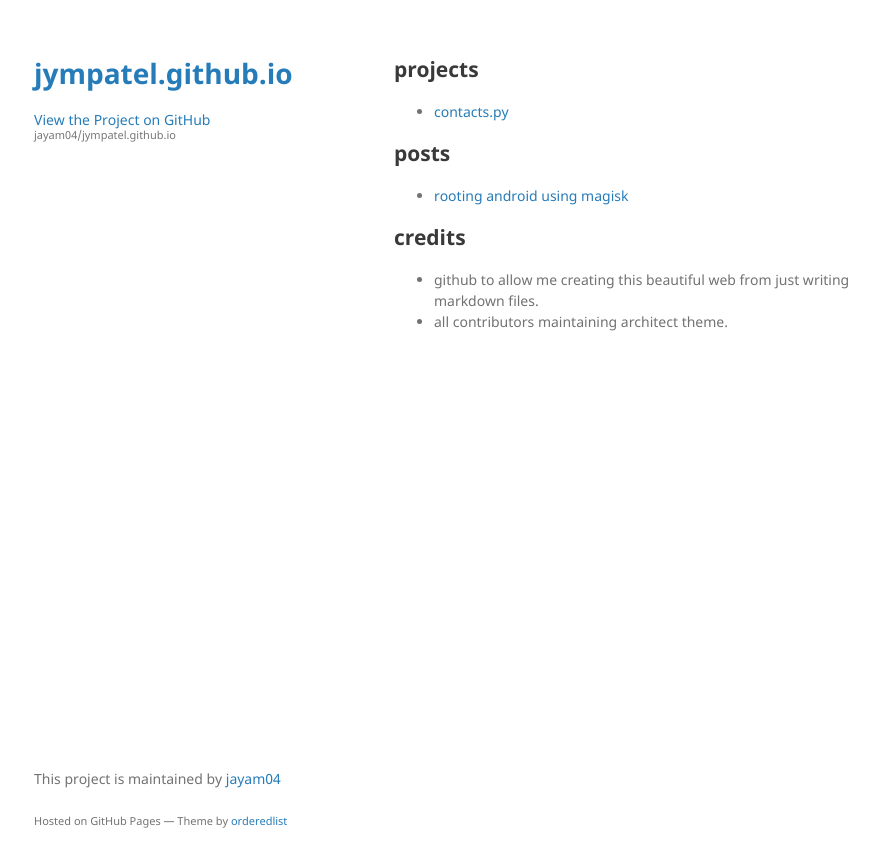
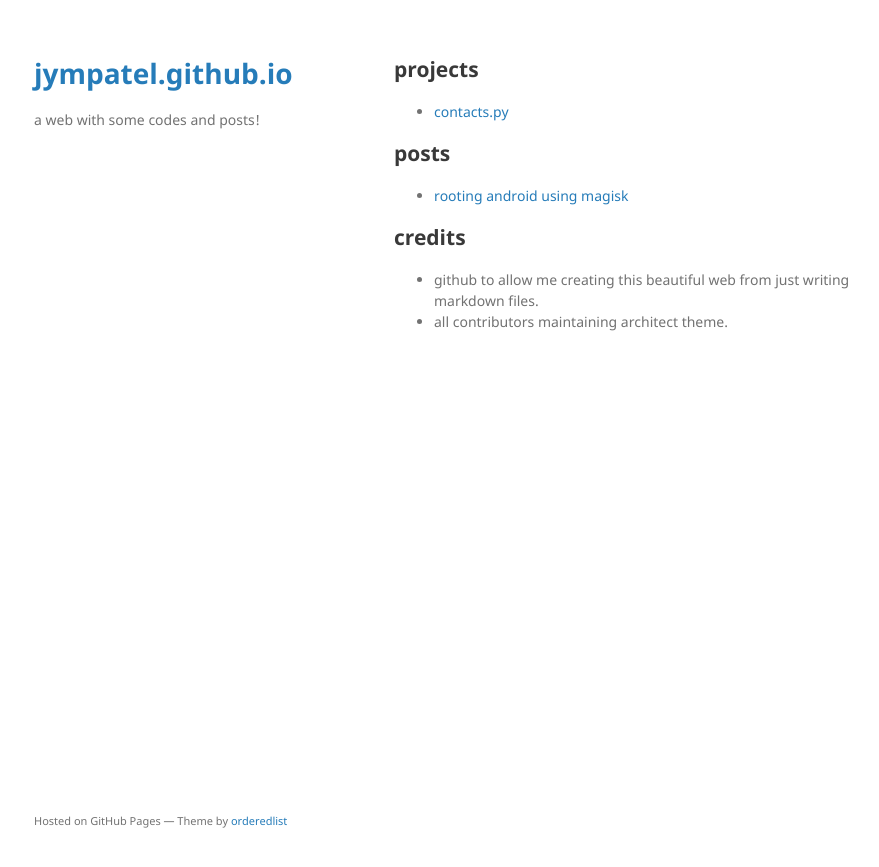
Before and after one commit to jayam04/jympatel.github.io, a Jekyll site: the page built from index.md, in a window 1280 px wide. Shown: the top 867 px of the page, without its empty margins (176-1055 px from the left). Built offline with Jekyll 4.4.1, drawn with Linux system fonts in a browser that asks for light colours; our own code applies the rules of GitHub Pages for plain Markdown files; the repository's description, which GitHub fills in, is left out.

Commit message:
description, downloads, looks

```diff
--- a/_layouts/default.html
+++ b/_layouts/default.html
@@ -16,6 +16,7 @@
 
   <body>
     <div class="wrapper">
+
       <header>
 
         <!-- TITLE -->
@@ -26,16 +27,10 @@
           <img src="{{ page.logo | site.logo | relative_url}}" alt="Logo" />
         {% endif %}
 
-        <p>{{ site.description | default: site.github.project_tagline }}</p>
+        <!-- DESCRIPTION -->
+        <p>{{ page.description | site.description | default: site.github.project_tagline }}</p>
 
-        {% if site.github.is_project_page %}
-        <p class="view"><a href="{{ site.github.repository_url }}">View the Project on GitHub <small>{{ site.github.repository_nwo }}</small></a></p>
-        {% endif %}
-
-        {% if site.github.is_user_page %}
-        <p class="view"><a href="{{ site.github.owner_url }}">View My GitHub Profile</a></p>
-        {% endif %}
-
+        <!-- DOWNLOADS -->
         {% if site.show_downloads %}
         <ul class="downloads">
           <li><a href="{{ site.github.zip_url }}">Download <strong>ZIP File</strong></a></li>
@@ -43,12 +38,13 @@
           <li><a href="{{ site.github.repository_url }}">View On <strong>GitHub</strong></a></li>
         </ul>
         {% endif %}
+
       </header>
+
       <section>
+      {{ content }}
+      </section>
 
-      {{ content }}
-
-      </section>
       <footer>
 
         <!-- BUY ME A COFFEE -->
@@ -57,12 +53,15 @@
             src="https://img.buymeacoffee.com/button-api/?text=buy me a coffee&emoji=&slug=jympatel&button_colour=FF5F5F&font_colour=ffffff&font_family=Cookie&outline_colour=000000&coffee_colour=FFDD00" /></a>
         {% endif %}
 
-        {% if site.github.is_project_page %}
-        <p>This project is maintained by <a href="{{ site.github.owner_url }}">{{ site.github.owner_name }}</a></p>
-        {% endif %}
+        <!-- GITHUB PAGES THEME CONTRIBUTORS -->
         <p><small>Hosted on GitHub Pages &mdash; Theme by <a href="https://github.com/orderedlist">orderedlist</a></small></p>
+
       </footer>
+
     </div>
+
     <script src="{{ "/assets/js/scale.fix.js" | relative_url }}"></script>
+
   </body>
+
 </html>
--- a/index.md
+++ b/index.md
@@ -8,7 +8,7 @@ buyMeCoffee: false
 * [contacts.py](/projects/contacts.md)
 
 ## posts
-* [rooting android using magisk](/posts/22.07.22-rooting_android_phone/rooting_android.md)
+* [rooting android using magisk](/posts/22.07.22/rooting_android.md)
 
 ## credits
 * github to allow me creating this beautiful web from just writing markdown files.
```
Also changed, not shown: posts/22.07.22/quickView.png (renamed from posts/22.07.22-rooting_android_phone/quickView.png), posts/22.07.22/rooting_android.md (renamed from posts/22.07.22-rooting_android_phone/rooting_android.md).
